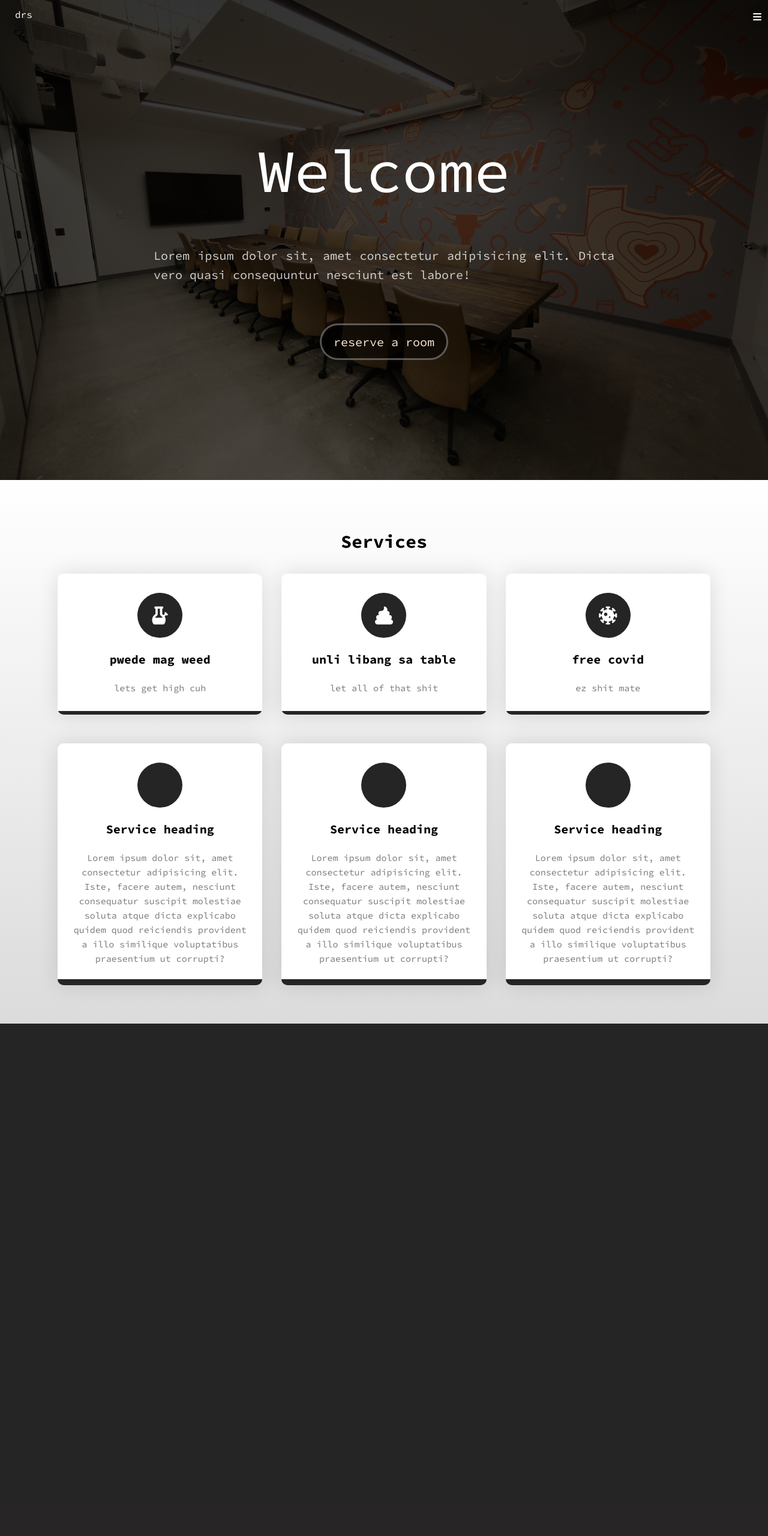
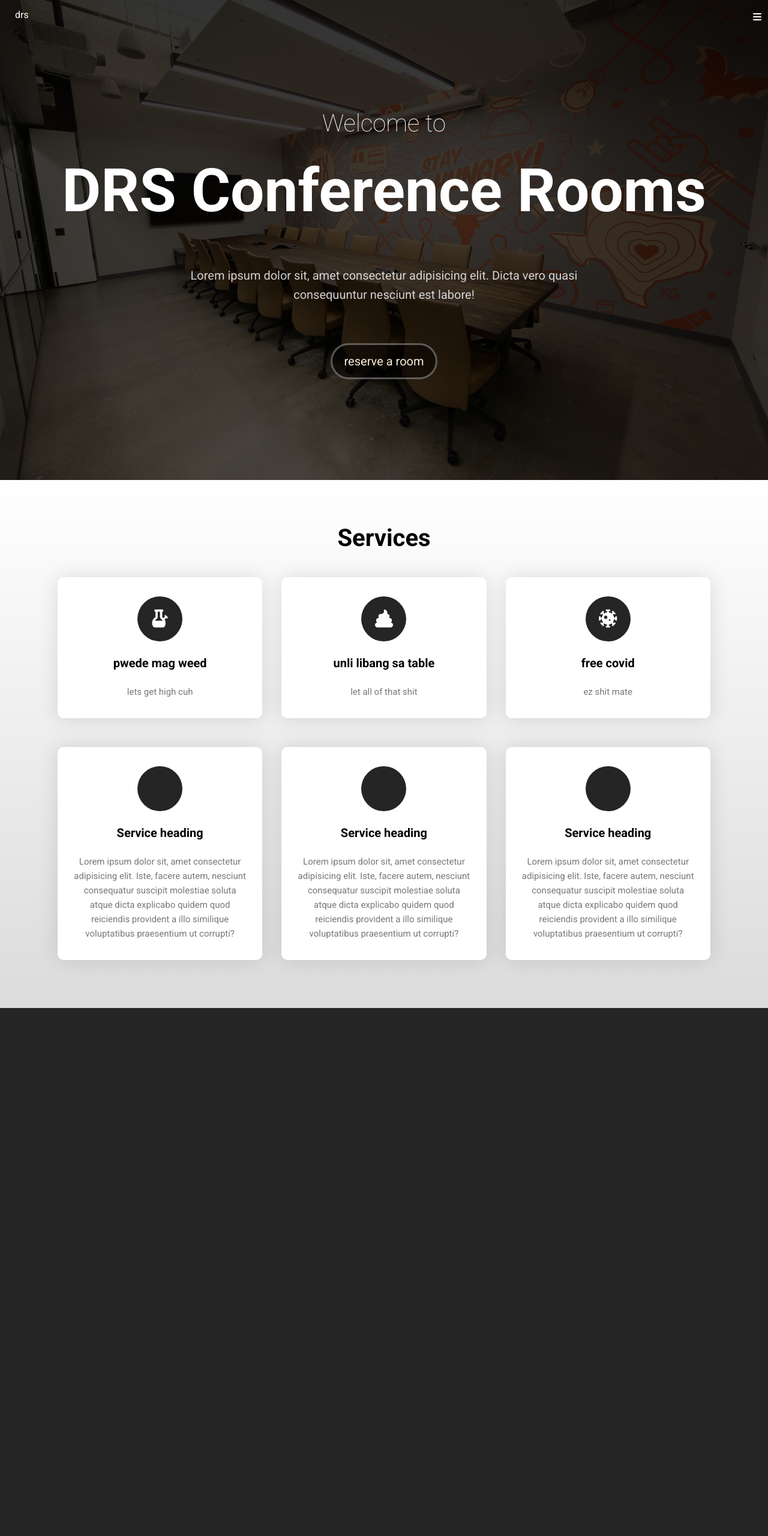
Before and after one commit to 1rkennethr1/DRS-Conference-Room-Reservation-System, a Django app: page /home/ in a window 1280 px wide. Shown: the whole page at 60% size. Before the commit the page ends 1706 px from the top, so only its background shows below. Run offline with Django 3.2, Linux system fonts and the light colour scheme; some libraries are stand-ins or nearby versions.

```diff
--- a/ReservationSystem/static/css/styles.css
+++ b/ReservationSystem/static/css/styles.css
@@ -1,5 +1,5 @@
+@import url('https://fonts.googleapis.com/css2?family=Roboto:ital,wght@0,100;0,300;0,400;0,500;0,700;0,900;1,100;1,300;1,400;1,500;1,700;1,900&display=swap');
 
-@import url('https://fonts.googleapis.com/css2?family=Source+Code+Pro:wght@200;300;400;500;700;800;900&display=swap');
 
 :root {
 	--transition: all 0.7s ease;
@@ -10,7 +10,7 @@
 	box-sizing: border-box;
 	padding: 0;
 	margin: 0;
-	font-family: "Source Code Pro", monospace;
+	font-family: 'Roboto', sans-serif;
 
 }
 
@@ -118,10 +118,14 @@ img {
 .head-bottom {
 	flex: 1;
 }
-.head-bottom h2 {
+.head-bottom h1{
 	transition: var(--transition);
 	font-size: 100px;
-	font-weight: 400;
+}
+.head-bottom h4{
+	transition: var(--transition);
+	font-size: 40px;
+	font-weight: 200;
 }
 .head-bottom p{
 	font-size: 20px;
@@ -129,8 +133,7 @@ img {
 	width: 60vw;
 	opacity: 0.8;
 	transition: var(--transition);
-	text-align: justify;
-	text-justify: inter-word;
+	text-align: center;
 }
 .start{
 	margin: 20px 0;
@@ -149,19 +152,23 @@ img {
 	border-radius: 30px;
 	transition: .1s ease;
 }
-@media(max-width: 768px){
+@media(max-width: 1200px){
 	.start{
-		font-size: 12px;
+		font-size: 17px;
 		padding: 10px 15px;
 	}
-	.head-bottom h2{
-		font-size: 60px;
+	.head-bottom h1{
+		font-size:7vw;
+	}
+	.head-bottom h4{
+		font-size: 3.1vw;
 	}
 	.head-bottom p{
-		font-size: 10px;
+		font-size:1.7vw;
 	}
 
 }
+
 
 
 .sidenav{
@@ -235,11 +242,14 @@ img {
 	transition-delay: .3s;
 }
 .row h2{
-	margin:1em;
-	font-size: 30px;}
+	font-size: 40px;
+	margin: 2em 0;
+	transition: var(--transition);
+}
 
-.services{
-	min-height: 100vh;
+section{
+
+	min-height: 110vh;
 	background: linear-gradient(rgb(255, 255, 255),rgba(100, 100, 100, 0.233));
 	display: grid;
 	place-items: center;
@@ -263,7 +273,7 @@ img {
 	width: 100%;
 	height: 100%;
 	padding: 2em 1.5em;
-	background: linear-gradient(#fff 50%,rgb(37, 37, 37) 50%);
+	background-color: #fff;
 	background-size: 100% 200%;
 	background-position: 0 2.5%;
 	border-radius:10px;
@@ -295,11 +305,11 @@ h3{
 	display:grid;
 	align-items: center;
 	transition: var(--transition);
-	transition-delay: 0.2s;
+
 }
 
 .card:hover{
-	background-position: 0% 100%;
+	background-color: rgb(37,37,37);
 	color: #fff;
 
 }
@@ -317,6 +327,9 @@ h3{
 	.services{
 		padding: 0em 2em;
 	}
+	.row h2{
+		margin: 0;
+	}
 	.column{
 		max-width: 50%;
 		flex: 0 50%;
@@ -331,6 +344,9 @@ h3{
 		max-width: 33.33%;
 		flex: 0 0 33.33%;
 	}
+	.row h2{
+		margin: 0;
+	}
 }
 
 .footer{
--- a/ReservationSystem/templates/index.html
+++ b/ReservationSystem/templates/index.html
@@ -22,7 +22,8 @@
 				</div>
 			</div>
 			<div class="head-bottom flex">
-				<h2>Welcome</h2>
+				<h4>Welcome to</h4>
+				<h1 class="site-title">DRS Conference Rooms</h1>
 				<p>
 					Lorem ipsum dolor sit, amet consectetur adipisicing elit. Dicta vero quasi consequuntur nesciunt est labore!
 				</p>
```
